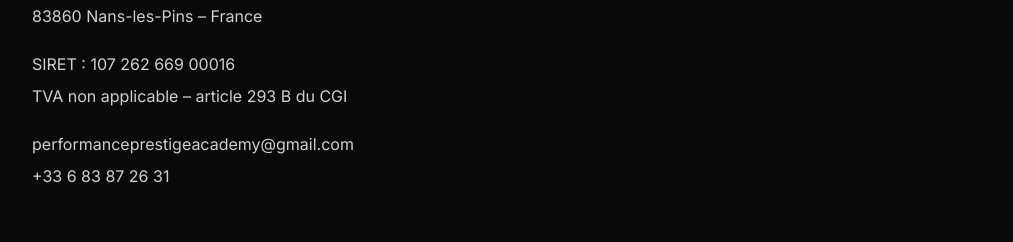
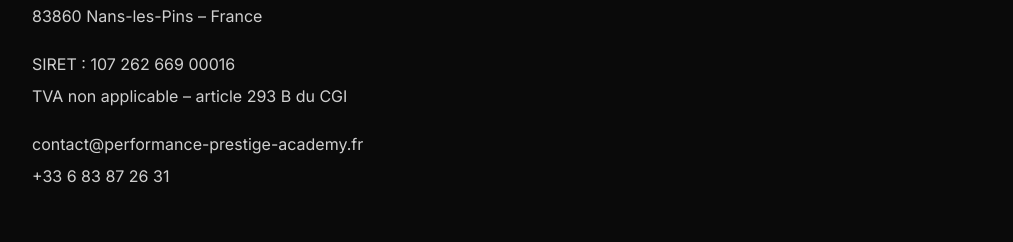
Before and after one commit to PerformancePrestigeAcademy/performance-prestige-academy, a React (Vite) app: page /mentions-legales in a window 1280 px wide. Shown: the part 1080-1322 px from the top of the page, without its empty margins (120-1133 px from the left). Built offline with nearby package versions, Linux system fonts and the light colour scheme.

Commit message:
PATCH 015 v8

```diff
--- a/api/contact.ts
+++ b/api/contact.ts
@@ -12,7 +12,7 @@ export default async function handler(req: any, res: any) {
 
 const result = await resend.emails.send({
   from: "Performance & Prestige Academy <onboarding@resend.dev>",
-  to: "performanceprestigeacademy@gmail.com",
+  to: "contact@performance-prestige-academy.fr",
   subject: `[PPA] ${subject}`,
   replyTo: email,
   text: `
--- a/src/Pages/MentionsLegales.tsx
+++ b/src/Pages/MentionsLegales.tsx
@@ -38,7 +38,7 @@ export default function MentionsLegales() {
             </p>
 
             <p className="mt-4">
-              performanceprestigeacademy@gmail.com<br />
+              contact@performance-prestige-academy.fr<br />
               +33 6 83 87 26 31
             </p>
           </section>
--- a/src/Pages/PolitiqueConfidentialite.tsx
+++ b/src/Pages/PolitiqueConfidentialite.tsx
@@ -113,7 +113,7 @@ export default function PolitiqueConfidentialite() {
             </p>
 
             <p className="mt-4">
-              performanceprestigeacademy@gmail.com
+              contact@performance-prestige-academy.fr
             </p>
           </section>
 
--- a/src/components/ContactForm.tsx
+++ b/src/components/ContactForm.tsx
@@ -298,7 +298,7 @@ w-full
 </a>
 
       <a
-  href="mailto:performanceprestigeacademy@gmail.com"
+  href="mailto:contact@performance-prestige-academy.fr"
   className="flex items-start gap-4 group"
 >
   <div className="w-10 h-10 rounded-full border border-[rgba(201,162,39,0.35)] flex items-center justify-center group-hover:bg-[#C9A227]/10 transition">
@@ -311,9 +311,9 @@ w-full
     </p>
 
     <p className="text-white leading-relaxed group-hover:text-[#C9A227] transition">
-      performanceprestigeacademy
+      contact@performance-
       <br />
-      @gmail.com
+      prestige-academy.fr
     </p>
   </div>
 </a>
```
